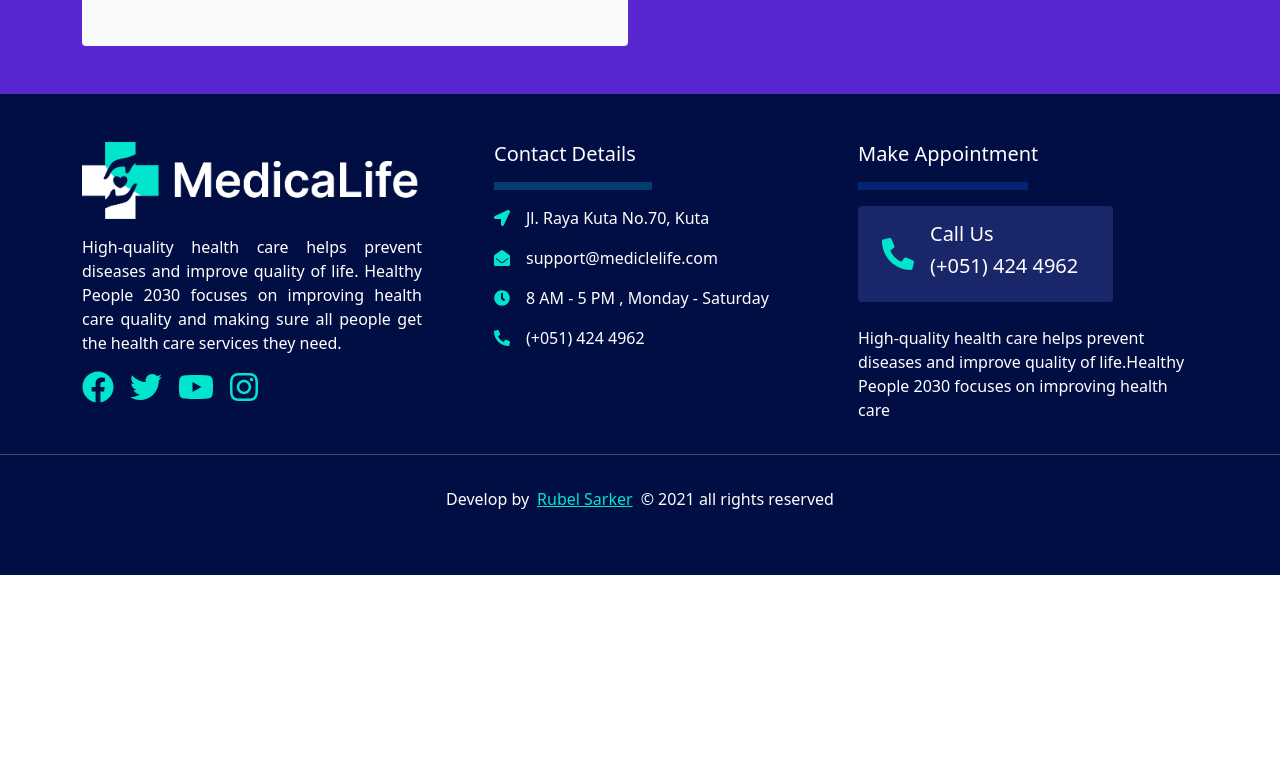
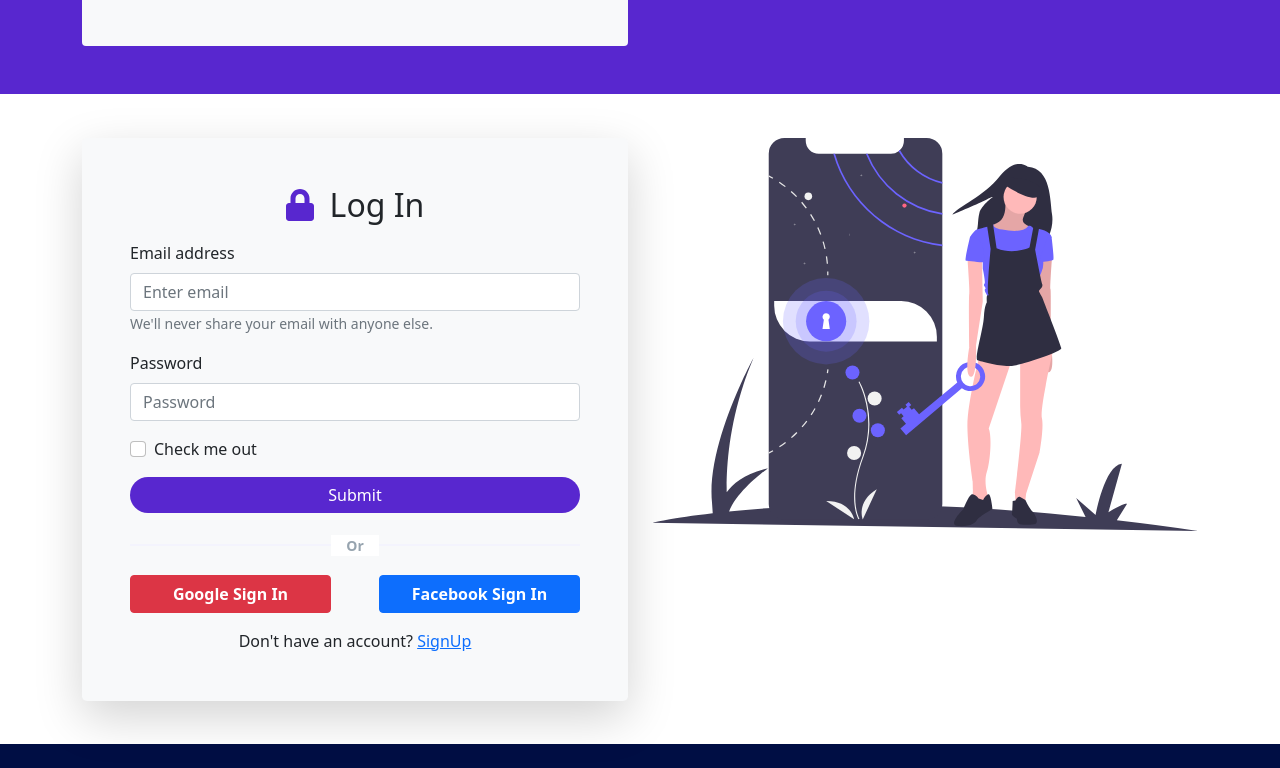
Before and after one commit to rubelsarker0/medical-life, a React (Create React App) app: page / in a window 1280 px wide. Shown: the part 632-1400 px from the top of the page. Before the commit the page ends 1207 px from the top, so only its background shows below. Built offline with nearby package versions, Linux system fonts and the light colour scheme.

Commit message:
added-signin-page

```diff
--- a/src/components/Home/Home.js
+++ b/src/components/Home/Home.js
@@ -1,10 +1,12 @@
 import React from 'react';
+import SignIn from '../SignIn/SignIn';
 import Banner from './Banner/Banner';
 
 const Home = () => {
 	return (
 		<div>
 			<Banner></Banner>
+			<SignIn></SignIn>
 		</div>
 	);
 };
--- /dev/null
+++ b/src/components/SignIn/SignIn.css
@@ -0,0 +1,23 @@
+.divider::before {
+	content: '';
+	position: absolute;
+	top: 50%;
+	display: block;
+	width: 100%;
+	height: 0;
+	background: #ffffff;
+	border-top: 1px solid #eeeeff;
+	transform: translateY(calc(-50% + 1px));
+}
+.divider-content {
+	position: relative;
+	display: inline-block;
+	font-weight: 600;
+	font-size: 0.875rem;
+	color: #97a4af;
+	background-color: #fff;
+	padding: 0 0.9375rem;
+}
+.divider {
+	position: relative;
+}
--- a/src/components/SignIn/SignIn.js
+++ b/src/components/SignIn/SignIn.js
@@ -1,10 +1,79 @@
 import React from 'react';
+import { FontAwesomeIcon } from '@fortawesome/react-fontawesome';
+import { faLock } from '@fortawesome/free-solid-svg-icons';
+import { Col, Button, Container, Form, Row } from 'react-bootstrap';
+import signInImg from '../../assets/images/signin-img.svg';
+import './SignIn.css';
+import { Link } from 'react-router-dom';
+const SignIn = () => {
+	const handleEmailSignIn = () => {};
+	return (
+		<section
+			style={{ minHeight: '650px' }}
+			className="bg-transparent d-flex align-items-center"
+		>
+			<Container>
+				<Row lg={2} xs={1} className="g-4">
+					<Col>
+						<div className="rounded rounded-3 shadow-lg bg-light p-5">
+							<h2 className="text-navy mb-3 text-center">
+								<FontAwesomeIcon
+									className="fa-1x regular-text-color me-3"
+									icon={faLock}
+								/>
+								Log In
+							</h2>
+							<Form>
+								<Form.Group className="mb-3" controlId="formBasicEmail">
+									<Form.Label>Email address</Form.Label>
+									<Form.Control type="email" placeholder="Enter email" />
+									<Form.Text className="text-muted">
+										We'll never share your email with anyone else.
+									</Form.Text>
+								</Form.Group>
 
-const SignIn = () => {
-	return (
-		<div>
-			<h1>Sign In</h1>
-		</div>
+								<Form.Group className="mb-3" controlId="formBasicPassword">
+									<Form.Label>Password</Form.Label>
+									<Form.Control type="password" placeholder="Password" />
+								</Form.Group>
+								<Form.Group className="mb-3" controlId="formBasicCheckbox">
+									<Form.Check type="checkbox" label="Check me out" />
+								</Form.Group>
+								<Button
+									className="w-100 regular-btn rounded-pill"
+									type="submit"
+								>
+									Submit
+								</Button>
+							</Form>
+							<div className="divider text-center my-3 fs-5">
+								<span className="divider-content">Or</span>
+							</div>
+							<Row lg={2} xs={1} className="g-5">
+								<Col>
+									<Button variant="danger" className="w-100 text-white fw-bold">
+										Google Sign In
+									</Button>
+								</Col>
+								<Col>
+									<Button variant="primary" className="w-100 fw-bold">
+										Facebook Sign In
+									</Button>
+								</Col>
+							</Row>
+							<div className="text-center mt-3">
+								Don't have an account? <Link to="/signup">SignUp</Link>
+							</div>
+						</div>
+					</Col>
+					<Col>
+						<div>
+							<img className="w-100" src={signInImg} alt="" />
+						</div>
+					</Col>
+				</Row>
+			</Container>
+		</section>
 	);
 };
 
--- a/src/index.css
+++ b/src/index.css
@@ -28,3 +28,12 @@ code {
 .footer-appointment-color {
 	background-color: #7f86ff33;
 }
+
+.regular-btn {
+	background-color: rgb(88 39 207) !important;
+	border: none !important;
+}
+
+.regular-text-color {
+	color: rgb(88 39 207) !important;
+}
```
Also changed, not shown: src/assets/images/signin-img.svg (added).
